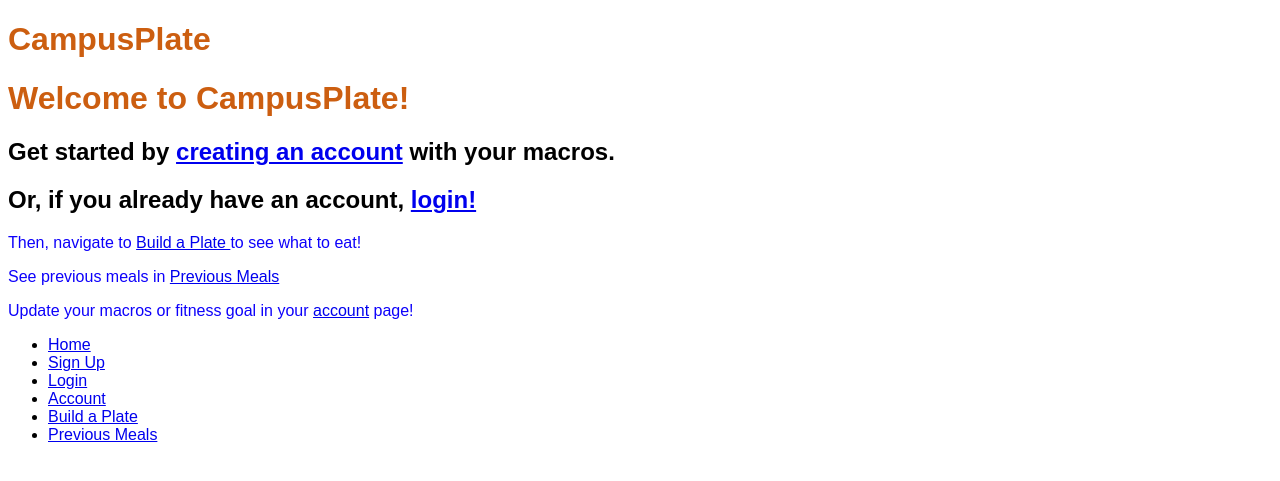
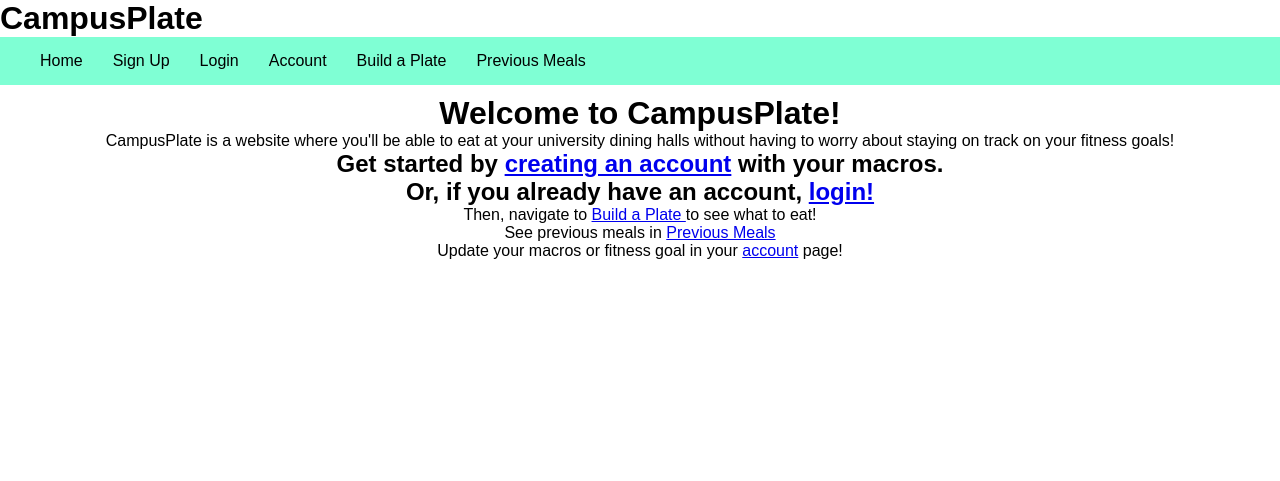
Before and after one commit to ahsanhr/SEO-project2-CampusPlate, a Flask app: page / in a window 1280 px wide. Shown: the top 481 px of the page. Run offline with Flask 3, Linux system fonts and the light colour scheme.

Commit message:
added some css sheets to make it look nice

```diff
--- a/static/css/styles.css
+++ b/static/css/styles.css
@@ -0,0 +1,40 @@
+* {
+    margin: 0;
+    padding: 0;
+    box-sizing: border-box;
+    font-family: Arial, sans-serif;
+}
+
+.navbar {
+    display: flex;
+    justify-content: space-between;
+    align-items: center;
+    background-color: aquamarine;
+    padding: 15px 40px;
+}
+
+.nav-links {
+    display: flex;
+    list-style: none;
+    gap: 30px;
+}
+
+.nav-links a {
+    color: #000000;
+    text-decoration: none;
+    font-size: 1rem;
+    transition: color 0.3s ease;
+}
+
+.nav-links a:hover {
+    color: #4CAF50;
+}
+
+.home {
+    display: flex;
+    flex-wrap: wrap;
+    justify-content: space-between;
+    align-items: center;
+    flex-direction: column;
+    margin: 10px;
+}
--- a/templates/home.html
+++ b/templates/home.html
@@ -1,9 +1,12 @@
 {% extends "layout.html" %}
 {% block content %}
+    <div class="home">
         <h1>Welcome to CampusPlate!</h1>
+        <p>CampusPlate is a website where you'll be able to eat at your university dining halls without having to worry about staying on track on your fitness goals!</p>
         <h2>Get started by <a href="/proxy/5000/sign_up">creating an account</a> with your macros.</h2>
         <h2>Or, if you already have an account, <a href="/proxy/5000/login">login!</a></h2>
         <p>Then, navigate to <a href="/proxy/5000/build_a_plate">Build a Plate </a>to see what to eat!</p>
         <p>See previous meals in <a href="/proxy/5000/previous_meals">Previous Meals</a></p>
         <p>Update your macros or fitness goal in your <a href="/proxy/5000/account">account</a> page!</p>
+    </div>
 {% endblock content %}
--- a/templates/layout.html
+++ b/templates/layout.html
@@ -4,24 +4,24 @@
     <meta charset="utf-8">
     <meta name="viewport" content="width=device-width, initial-scale=1">
     <title>CampusPlate</title>
-    <!-- <link rel="stylesheet" href="static/style.css" type="text/css"> -->
-    <style>
-        body {
-        font-family:Arial, Verdana, sans-serif;
-        }
-
-        h1 {
-        color:#cc5e10;
-        }
-
-        p {
-        color:#0d00fb;
-        }
-
-    </style>
+    <link rel="stylesheet" href="/proxy/5000/static/css/styles.css">
 </head>
 <body>
     <h1>CampusPlate</h1>
+    <nav class="navbar">
+        <ul class="nav-links">
+            <!-- so ideally i dont have "proxy/5000/" in the beginning. i wonder how i change that? -->
+            <!-- future me: so i just deployed it so i guess i dont have to worry about adding that now.  -->
+            <p><a href="/proxy/5000/">Home</a></p>
+            <!-- <li><a href="/proxy/5000/register">Register</a></li> -->
+            <p><a href="/proxy/5000/sign_up">Sign Up</a></p>
+            <p><a href="/proxy/5000/login">Login</a></p>
+            <p><a href="/proxy/5000/account">Account</a></p>
+            <p><a href="/proxy/5000/build_a_plate">Build a Plate</a></p>
+            <p><a href="/proxy/5000/previous_meals">Previous Meals</a></p>
+        </ul>
+    </nav>
+
     {% with messages = get_flashed_messages(with_categories=true) %}
         {% if messages %}
             {% for category, message in messages %}
@@ -33,17 +33,6 @@
     {% endwith %}
 
     {% block content %}{% endblock %}
-    <ul>
-        <!-- so ideally i dont have "proxy/5000/" in the beginning. i wonder how i change that? -->
-        <!-- future me: so i just deployed it so i guess i dont have to worry about adding that now.  -->
-        <li><a href="/proxy/5000/">Home</a></li>
-        <!-- <li><a href="/proxy/5000/register">Register</a></li> -->
-        <li><a href="/proxy/5000/sign_up">Sign Up</a></li>
-        <li><a href="/proxy/5000/login">Login</a></li>
-        <li><a href="/proxy/5000/account">Account</a></li>
-        <li><a href="/proxy/5000/build_a_plate">Build a Plate</a></li>
-        <li><a href="/proxy/5000/previous_meals">Previous Meals</a></li>
-    </ul>
     <script src="/proxy/5000/static/js/app.js"></script>
 </body>
 </html>
--- a/templates/previous_meals.html
+++ b/templates/previous_meals.html
@@ -1,4 +1,4 @@
 {% extends "layout.html" %}
 {% block content %}
-    <h1>this is the previous meals screen</h1>
+    <h1>coming soon!</h1>
 {% endblock content %}
```
Lines whose indentation alone changed are shown as unchanged.
